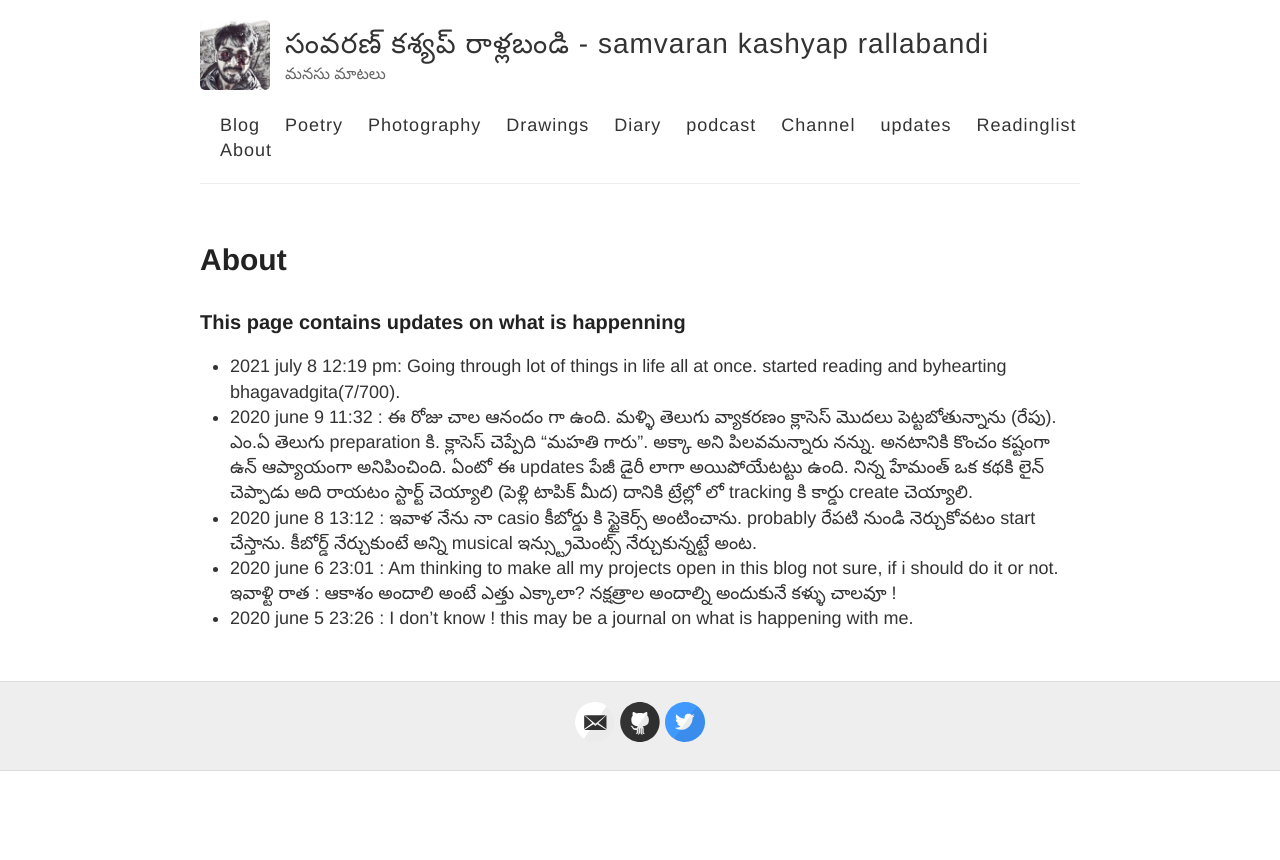
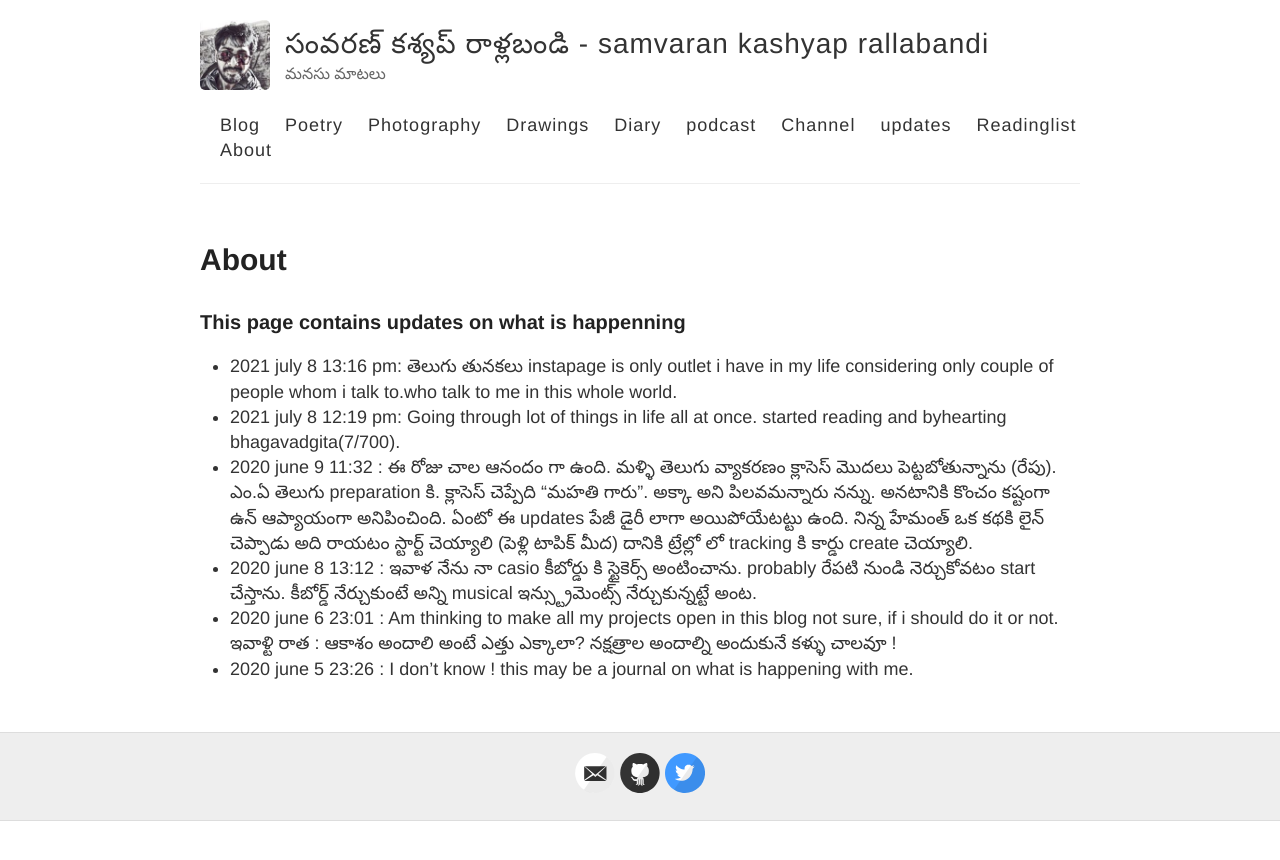
Before and after one commit to rsk/rsk.github.io, a Jekyll site: the page built from updates.md, in a window 1280 px wide. Shown: the top 860 px of the page. Built offline with Jekyll 4.4.1, drawn with Linux system fonts in a browser that asks for light colours; comment, search, counter and statistics services are not loaded.

Commit message:
journal update

```diff
--- a/updates.md
+++ b/updates.md
@@ -6,6 +6,7 @@ permalink: /updates/
 
 
 ### This page contains updates on what is happenning
+- 2021 july 8 13:16 pm: తెలుగు తునకలు instapage is only outlet i have in my life considering only couple of people whom i talk to.who talk to me in this whole world.
 - 2021 july 8 12:19 pm: Going through lot of things in life all at once. started reading and byhearting bhagavadgita(7/700).
 - 2020 june 9 11:32 : ఈ రోజు చాల ఆనందం గా ఉంది. మళ్ళి తెలుగు వ్యాకరణం క్లాసెస్ మొదలు పెట్టబోతున్నాను (రేపు). ఎం.ఏ తెలుగు preparation కి. క్లాసెస్ చెప్పేది "మహతి గారు". అక్కా అని పిలవమన్నారు నన్ను. అనటానికి కొంచం కష్టంగా ఉన్ ఆప్యాయంగా అనిపించింది.
 ఏంటో ఈ updates పేజీ డైరీ లాగా అయిపోయేటట్టు ఉంది. నిన్న హేమంత్ ఒక కథకి లైన్ చెప్పాడు అది రాయటం స్టార్ట్ చెయ్యాలి (పెళ్లి టాపిక్ మీద) దానికి ట్రేల్లో లో tracking కి కార్డు create చెయ్యాలి.
```
